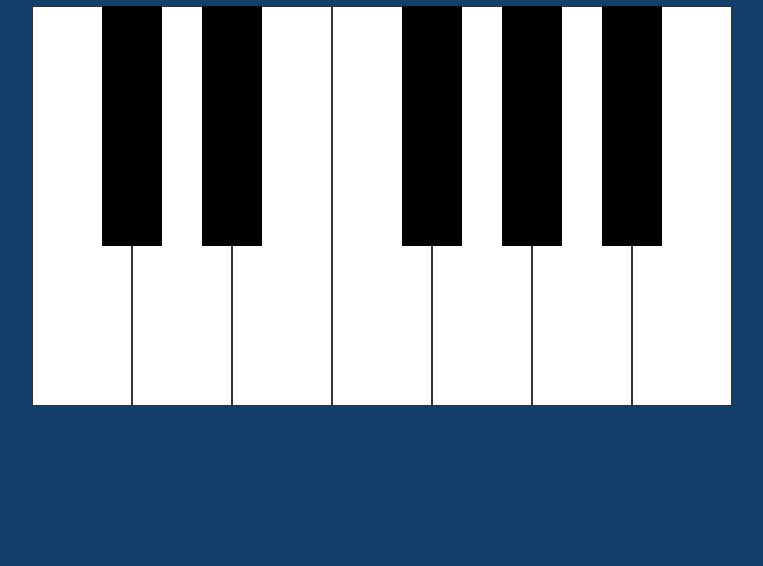
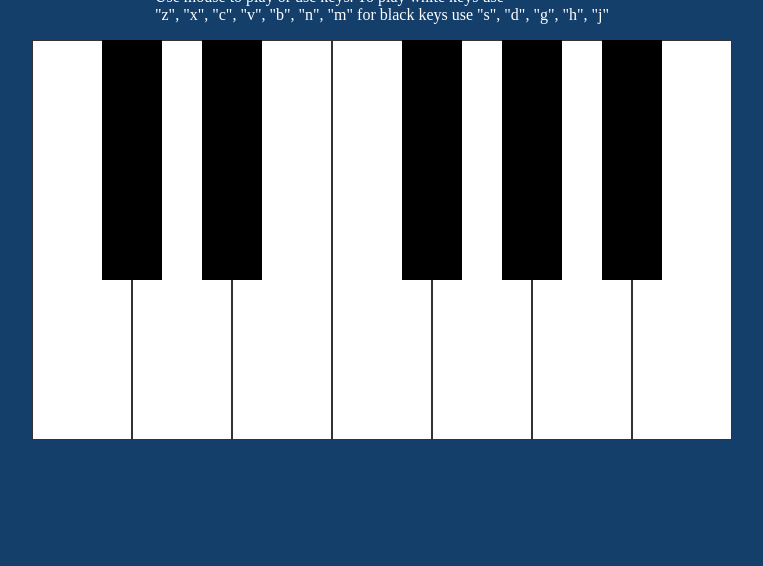
Before and after one commit to justinochoa5792/JavaScript-Piano, a plain HTML site: page index.html in a window 1280 px wide. Shown: the part 234-800 px from the top of the page, without its empty margins (258-1021 px from the left). Drawn offline with Linux system fonts and the light colour scheme.

Commit message:
added instructions

```diff
--- a/index.html
+++ b/index.html
@@ -9,6 +9,10 @@
 
   <body>
     <h1>JavaScript Piano</h1>
+    <p>
+      Use mouse to play or use keys. To play white keys use <br />"z", "x", "c",
+      "v", "b", "n", "m" for black keys use "s", "d", "g", "h", "j"
+    </p>
     <div id="piano" class="piano">
       <div data-note="C" class="key white"></div>
       <div data-note="Db" class="key black"></div>
--- a/style.css
+++ b/style.css
@@ -15,6 +15,10 @@ body {
 }
 
 h1 {
+  color: white;
+}
+
+p {
   color: white;
 }
 
```
